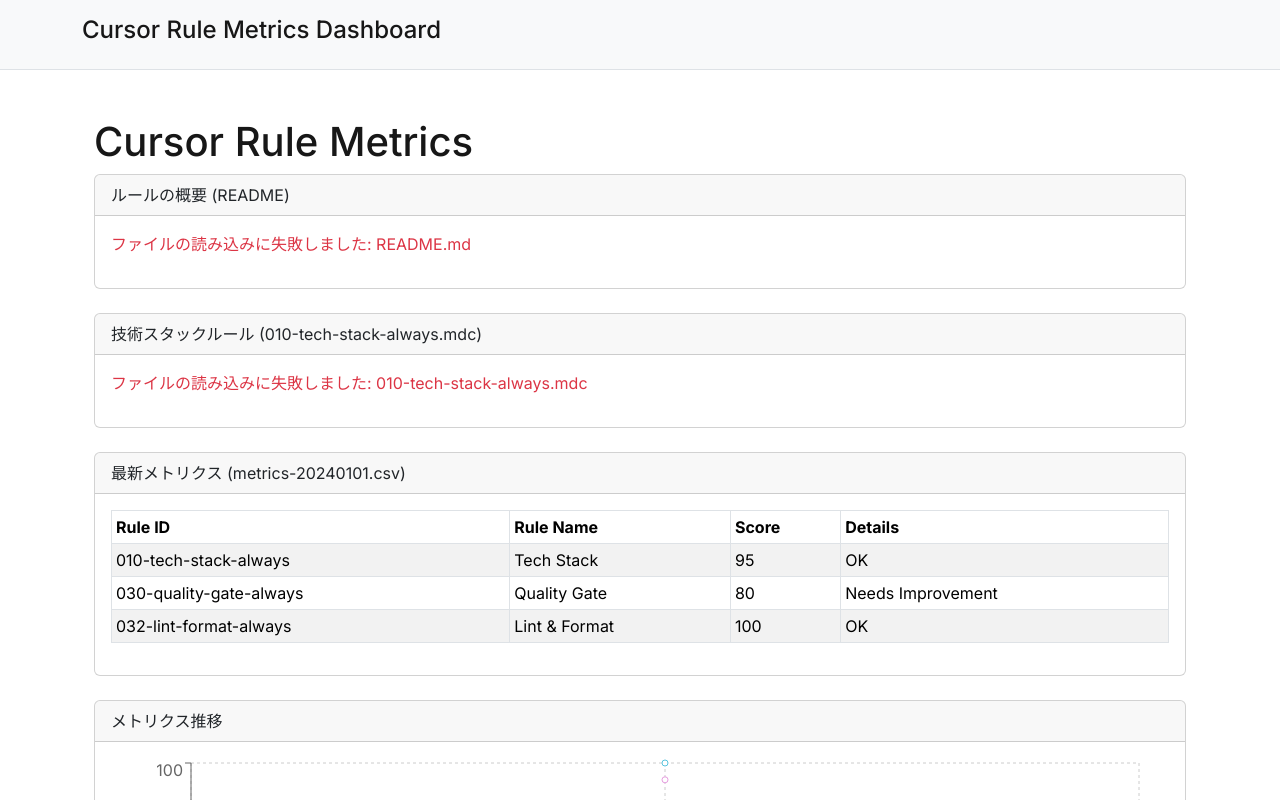
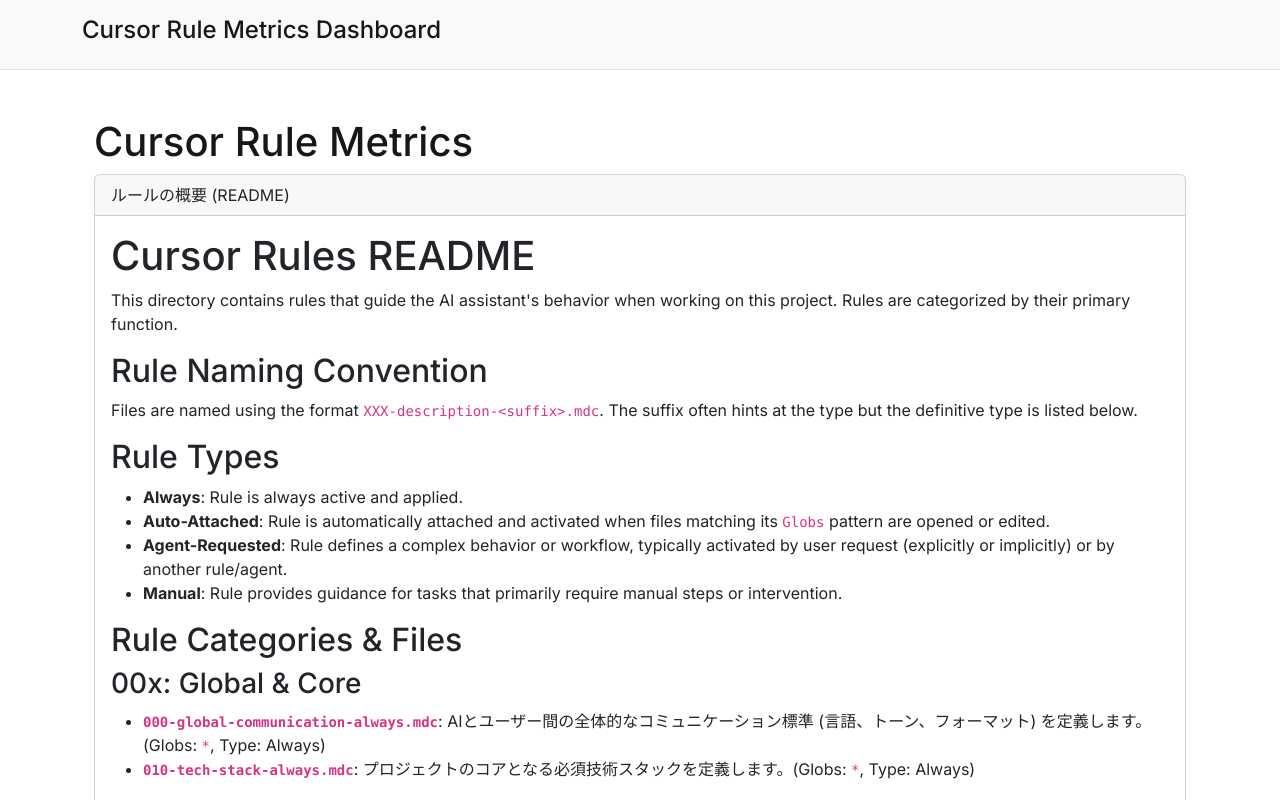
Before and after one commit to ippei-pei/cursor-rules, a Next.js app: page / in a window 1280 px wide. Built offline with nearby package versions, Linux system fonts and the light colour scheme.

Commit message:
refactor: Separate page content from dev rules and root metrics

```diff
--- a/src/app/page.tsx
+++ b/src/app/page.tsx
@@ -174,10 +174,11 @@ async function loadLatestHintContent(metricsDir: string): Promise<{ content: str
 
 export default async function Home() {
   // プロジェクトルートからの相対パス
-  const rulesDir = path.join(process.cwd(), ".cursor", "rules");
-  const metricsDir = path.join(process.cwd(), "metrics");
+  const contentDir = path.join(process.cwd(), "src", "content"); // コンテンツディレクトリのベースパス
+  const rulesDir = path.join(contentDir, "rules"); // ルールコンテンツディレクトリ
+  const metricsDir = path.join(contentDir, "metrics"); // メトリクスコンテンツディレクトリ
   const readmePath = path.join(rulesDir, "README.md");
-  const techStackPath = path.join(rulesDir, "010-tech-stack-always.mdc");
+  const techStackPath = path.join(rulesDir, "tech-stack.md"); // ファイル名を変更
 
   // 全メトリクスデータを読み込む
   const { dataByDate: allMetricsData, error: errorLoadingMetrics, latestFile: latestMetricsFile } = await loadAllMetricsData(metricsDir);
@@ -219,7 +220,7 @@ export default async function Home() {
       </Card>
 
       <Card className="mb-4">
-        <Card.Header>技術スタックルール (010-tech-stack-always.mdc)</Card.Header>
+        <Card.Header>技術スタックルール (tech-stack.md)</Card.Header>
         <Card.Body>
           {techStackResult.error ? (
             <p className="text-danger">{techStackResult.error}</p>
--- /dev/null
+++ b/src/content/rules/tech-stack.md
@@ -0,0 +1,20 @@
+---
+description:
+globs:
+alwaysApply: true
+---
+# Description: Defines the core technology stack for the project.
+# Globs: *
+# AlwaysApply: true
+
+- **Runtime / Platform**
+  - **Node.js 20.x** (Using Node 20 for Firebase CLI v14+ compatibility)
+  - **npm**
+- **Frontend**
+  - **React 18.3.1**, **Next.js 14.2.3**, **TypeScript 5.8.x**, **Bootstrap 5.3.3**
+- **Backend / API**
+  - **Firebase Cloud Functions 4.9.0**, **Firebase Admin SDK 12.1.0**
+- **Database & ORM**
+  - **Firebase Firestore**
+- **Testing / Quality**
+  - **Cypress 13.11.0**, **Jest 29.7.0**, **ESLint 9.x**, **Prettier 3.x**
```
Also changed, not shown: src/content/metrics/_hints-20240101.md (renamed from metrics/_hints-20240101.md), src/content/metrics/metrics-20240101.csv (renamed from metrics/metrics-20240101.csv), src/content/rules/README.md (added). Lines whose indentation alone changed are shown as unchanged.
